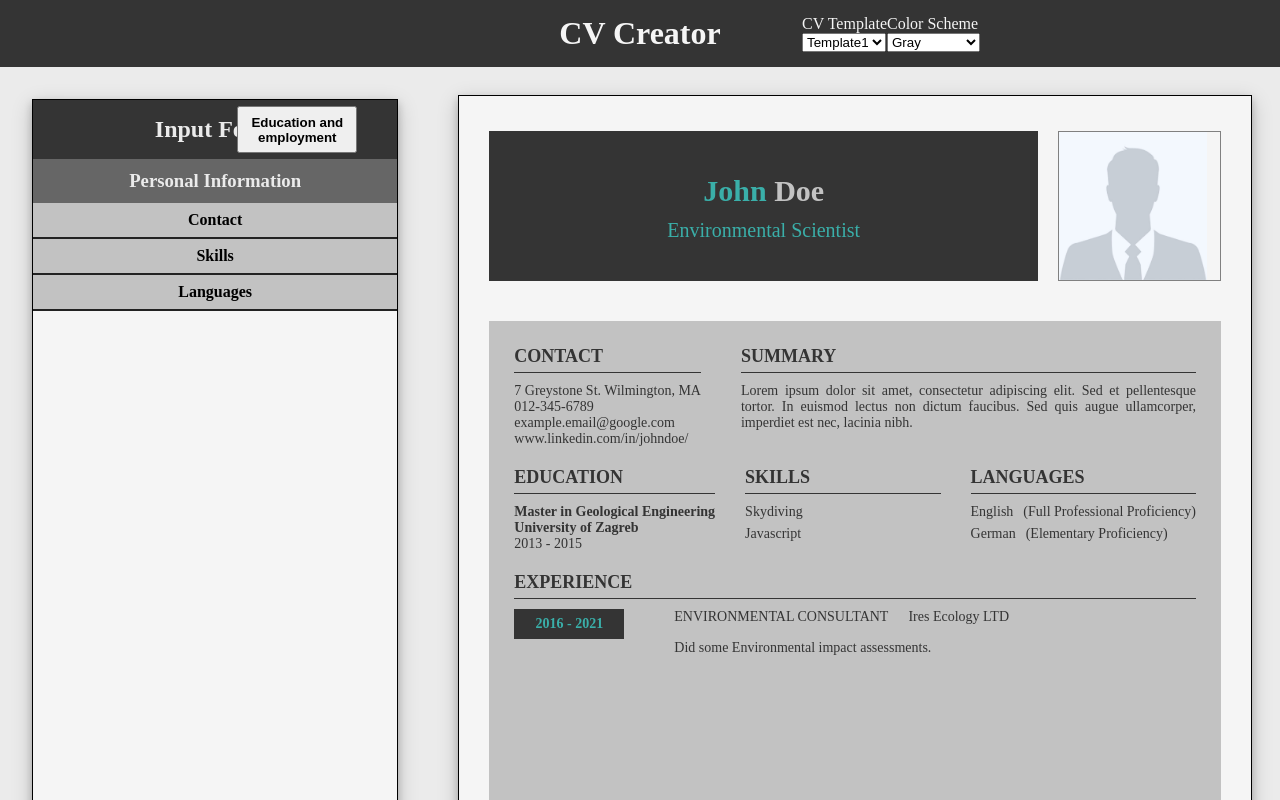
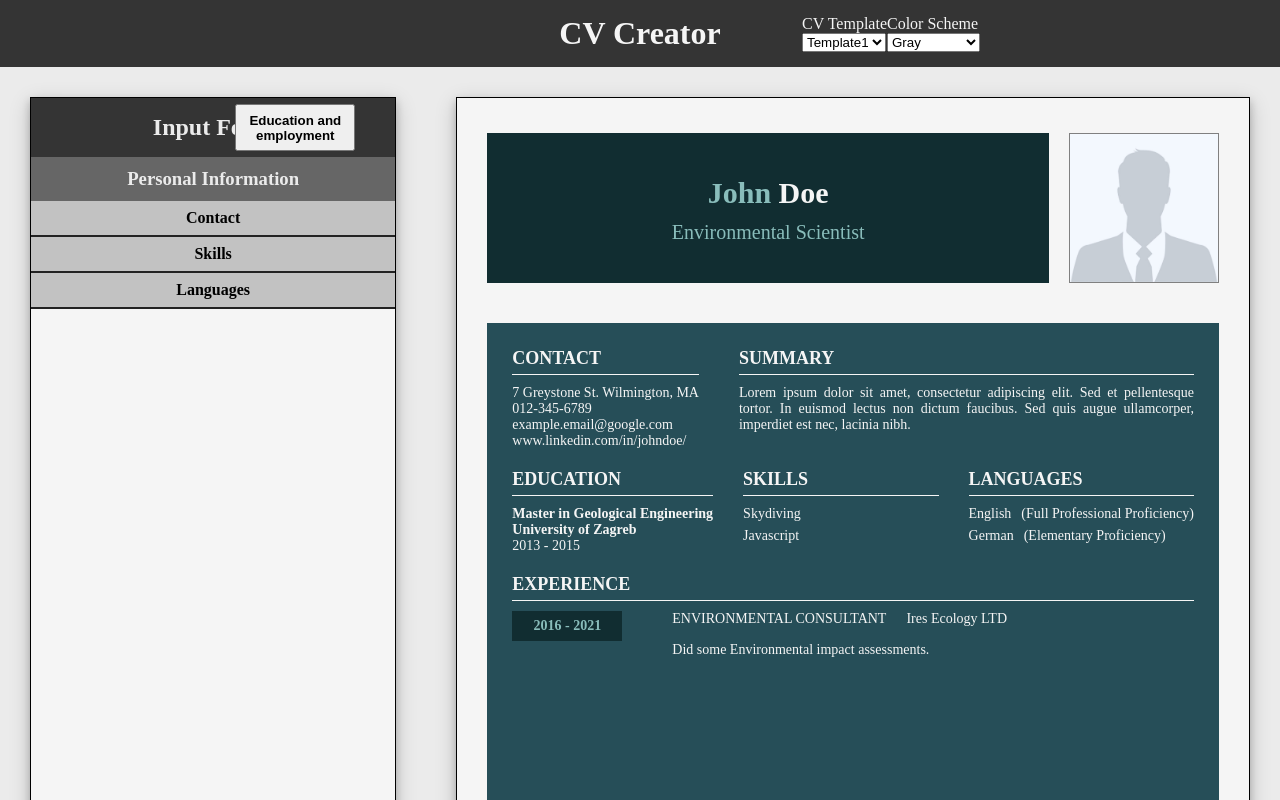
Before and after one commit to MrDando/CV-Project, a React (Create React App) app: page / in a window 1280 px wide. Shown: the top 800 px of the page. Built offline with nearby package versions, Linux system fonts and the light colour scheme.

Commit message:
Added color schemes for template2

```diff
--- a/src/App.css
+++ b/src/App.css
@@ -12,7 +12,7 @@ header .select-container {
 .cv-form {
     height: 800px;
     width: 620px;
-    margin: 2em;
+    margin: 30px;
     border: 1px solid black;
     background-color: var(--cultured);
     box-shadow: 0 4px 8px 0 rgba(0, 0, 0, 0.2), 0 6px 20px 0 rgba(0, 0, 0, 0.19);
@@ -22,7 +22,7 @@ header .select-container {
   .cv {
     height: 297mm;
     width: 210mm;
-    margin: 2em;
+    margin: 30px;
     border: 1px solid black;
     box-shadow: 0 4px 8px 0 rgba(0, 0, 0, 0.2), 0 6px 20px 0 rgba(0, 0, 0, 0.19);
   }
--- a/src/App.js
+++ b/src/App.js
@@ -71,16 +71,37 @@ class App extends React.Component {
         }
       },
       template2: {
-        defaultScheme: 'Modern',
-        schemeList: ['Modern'],
+        defaultScheme: 'Gray',
+        schemeList: ['Gray', 'Modern', 'Purple Tints', 'Corporate'],
         schemes: {
-          Modern : {
+          Gray : {
+            primary: '#343434',
+            secondary: '#c2c2c2',
+            tertiary: '#343434',
+            quaternary: '#3aafa9',
+            quinary: '#f5f5f5',
+          },
+          'Purple Tints': {
+            primary: '#4f1b1d',
+            secondary: '#adadad',
+            tertiary: '#2e1115',
+            quaternary: '#83687b',
+            quinary: '#f5f5f5',
+          },
+          Modern: {
             primary: '#212629',
-            secondary: '#474a4f',
-            tertiary: '#618930',
-            quaternary: '#87c231',
-            quinary: '#ffffff',
+            secondary: '#6a6e71',
+            tertiary: '#87c231',
+            quaternary: '#618930',
+            quinary: '#474a4f',
           },
+          Corporate: {
+            primary: '#112d31',
+            secondary: '#264e58',
+            tertiary: '#f5f5f5',
+            quaternary: '#89bdbb',
+            quinary: '#f5f5f5',
+          }
         }
       }
     }
--- a/src/Components/CVs/Template1/Template1.css
+++ b/src/Components/CVs/Template1/Template1.css
@@ -81,7 +81,7 @@
     overflow: hidden;
 }
 
-.photo-container img {
+.template1 .photo-container img {
     display: block;
     max-height:100%;
     max-width:100%;
--- a/src/Components/CVs/Template2/Template2.css
+++ b/src/Components/CVs/Template2/Template2.css
@@ -1,6 +1,6 @@
 .template2 {
     background-color: var(--quinary);
-    color: var(--primary);
+    color: var(--tertiary);
     font-size: 14px;
 }
 
@@ -28,10 +28,10 @@
 }
 
 .template2 .title-container {
-    width: 75%;
     background-color: var(--primary);
-    color: var(--secondary);
+    color: var(--cultured);
     padding: 40px 30px;
+    flex: 2;
 }
 
 .template2 .name {
@@ -46,8 +46,15 @@
 
 .template2 .photo-container {
     margin-left: 20px;
-    flex: 1;
     border: 1px solid gray;
+    width: 150px;
+    overflow: hidden;
+}
+
+.photo-container img {
+    display: block;
+    max-width:100%;
+    max-height: 100%;
 }
 
 .template2 .bottom {
--- a/src/index.css
+++ b/src/index.css
@@ -5,11 +5,11 @@
   --platinum: #EBEBEB;
   --cultured: #F5F5F5;
 
-  --primary: #343434;
-  --secondary: #c2c2c2;
-  --tertiary: #343434;
-  --quaternary: #3aafa9;
-  --quinary: #f5f5f5
+  --primary: #112d31;
+  --secondary: #264e58;
+  --tertiary: #f5f5f5;
+  --quaternary: #89bdbb;
+  --quinary: #f5f5f5;
 }
 
 * {
```
